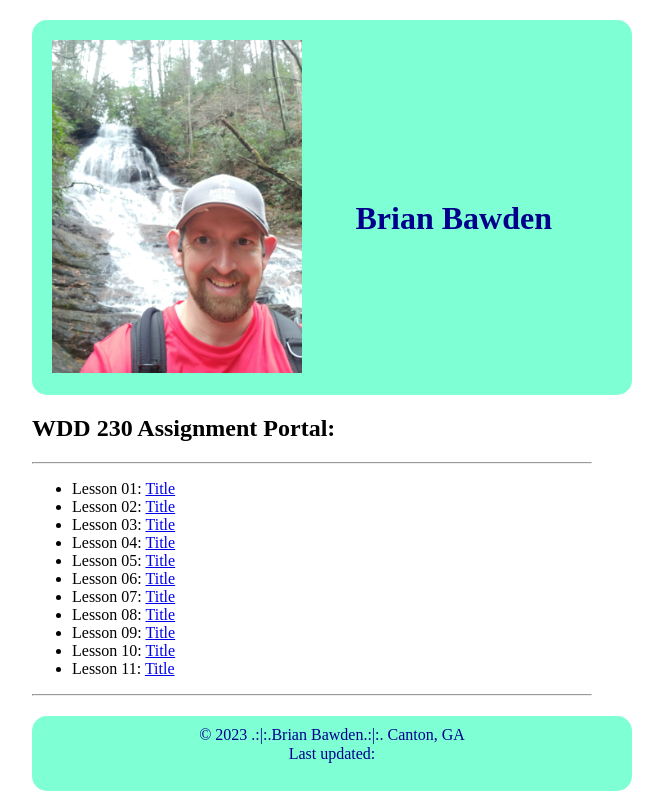
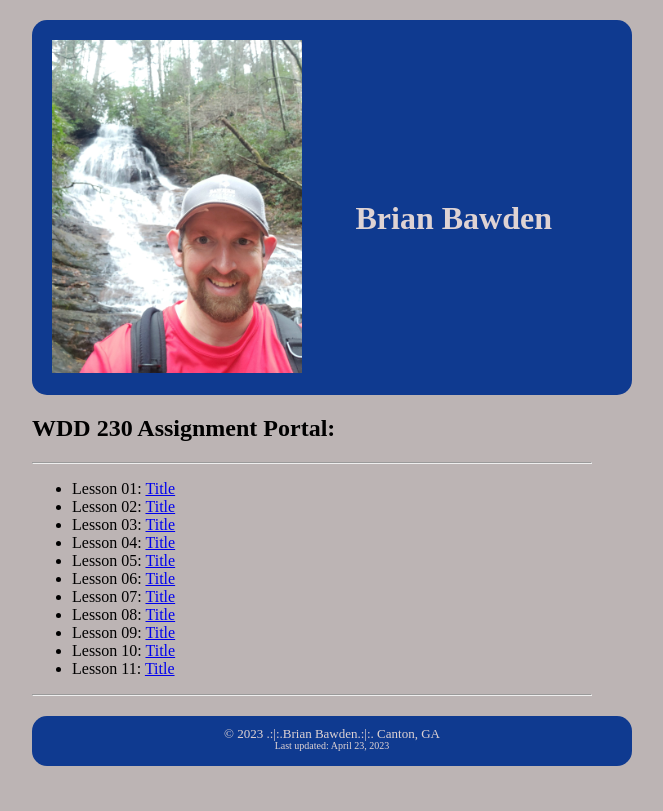
Before and after one commit to BrianBawden/wdd230, a plain HTML site: page index.html in a window 1280 px wide. Shown: the whole page, without its empty margins (328-991 px from the left). Drawn offline with Linux system fonts and the light colour scheme.

Commit message:
change colors for text, backgound, and header/footer.

```diff
--- a/assignment-portal/style/style.css
+++ b/assignment-portal/style/style.css
@@ -1,6 +1,8 @@
 body{
     max-width: 800px;
     margin: auto;
+    background-color: rgb(188, 180, 180);
+
 }
 #selfie {
     width: 250px;
@@ -17,15 +19,15 @@ body{
 #heading{
     width: 75%;
     height: 375px;
-    background-color: aquamarine;
-    color:darkblue;
+    background-color: rgb(15, 58, 144);
+    color:rgb(223, 211, 211);
 }
 
 #footer{
     width: 75%;
-    height: 75px;
-    background-color: aquamarine;
-    color:darkblue;
+    height: 50px;
+    background-color: rgb(15, 58, 144);
+    color:rgb(223, 211, 211);
     text-align: center;
 
 }
@@ -39,10 +41,12 @@ body{
 
 #update{
     margin-top: -15px;
+    font-size: x-small;
 }
 
 #copyright{
     padding-top: 10px;
+    font-size: small;
 }
 
 #heading, #footer{
--- a/index.html
+++ b/index.html
@@ -35,7 +35,7 @@
     </div>
     <div class="content" id="footer">
         <p id="copyright">&copy 2023 .:|:.Brian Bawden.:|:. Canton, GA</p>
-        <p id="update">Last updated: <p id="date"></p></p>
+        <p id="update">Last updated: April 23, 2023</p>
     </div>
 </body>
 </html>
```
